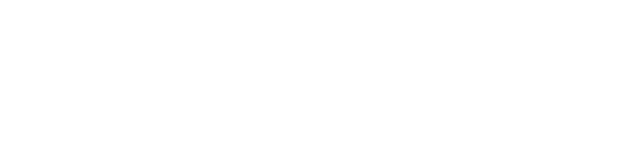
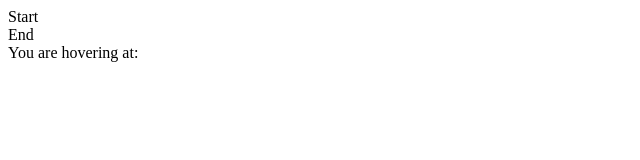
Before and after one commit to elishamutang/knight-travails, a website: page src/template.html in a window 1280 px wide. Shown: the whole page, without its empty margins (0-640 px from the left). Drawn offline with nearby package versions, Linux system fonts and the light colour scheme.

Commit message:
[update] Updated html.

```diff
--- a/src/template.html
+++ b/src/template.html
@@ -8,8 +8,9 @@
     </head>
     <body>
         <div id="menu">
-            <div class="innerDiv" id="start"></div>
-            <div class="innerDiv" id="end"></div>
+            <div class="innerDiv" id="start">Start</div>
+            <div class="innerDiv" id="end">End</div>
+            <div class="innerDiv" id="locationHover">You are hovering at:</div>
         </div>
         <div id="container"></div>
     </body>
```
